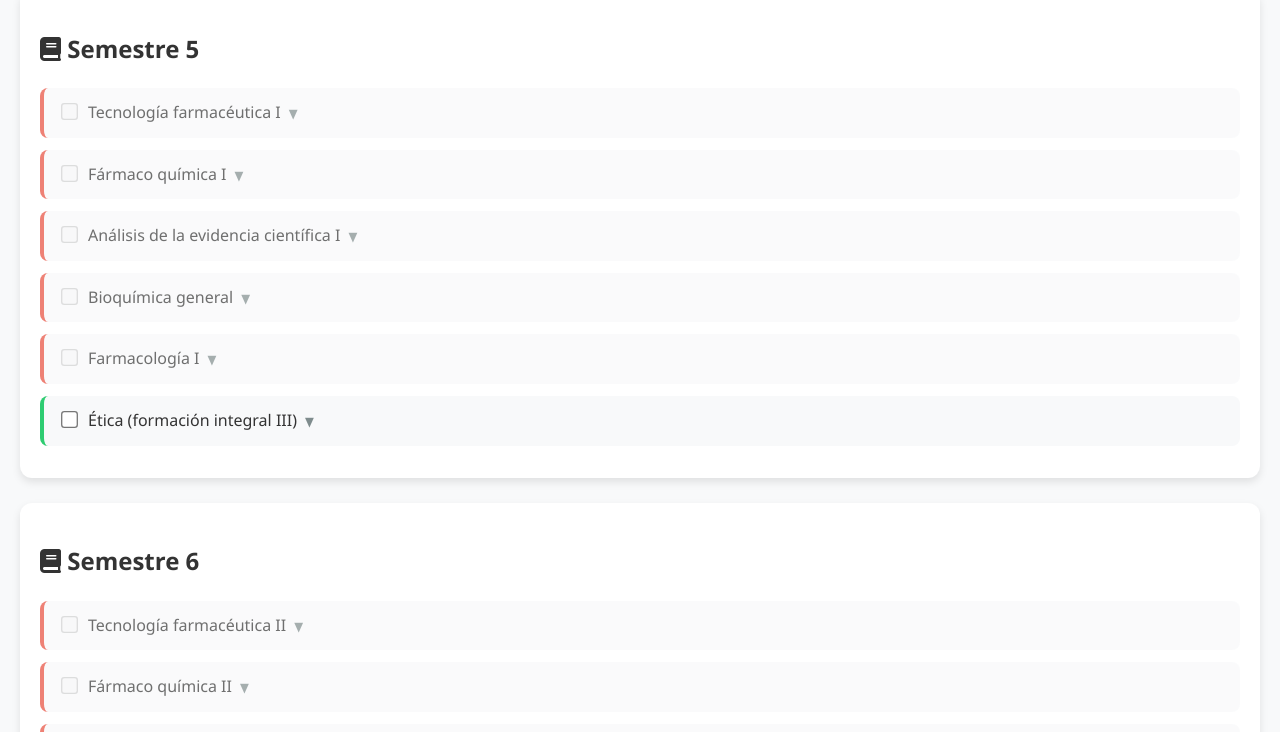
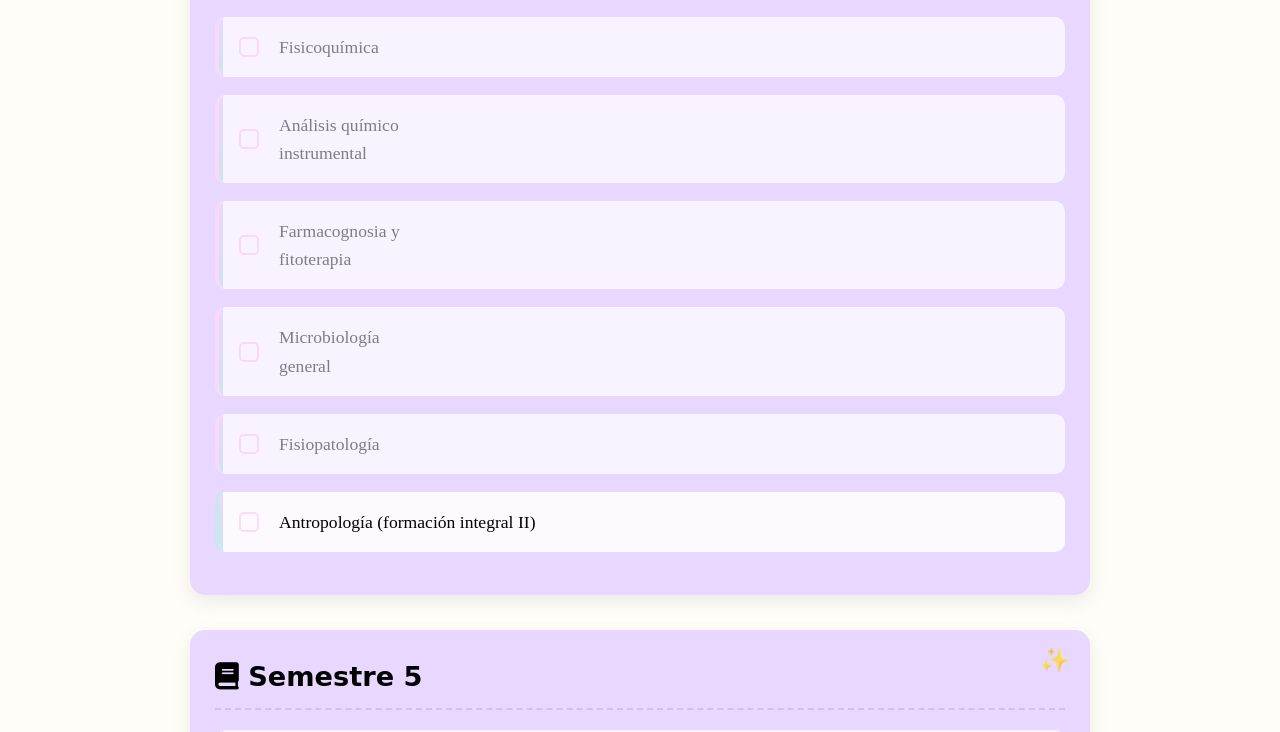
Before and after one commit to Binky-s/malla-interactiva, a plain HTML site: page index.html in a window 1280 px wide. Shown: the part 2068-2800 px from the top of the page. Drawn offline with Linux system fonts and the light colour scheme; a web font is replaced by a local one.

Commit message:
Update styles.css
actualizado y bonito

```diff
--- a/css/styles.css
+++ b/css/styles.css
@@ -1,101 +1,297 @@
-/* Estilos generales */
+/* ---------------------------------- */
+/* RESET Y CONFIGURACIONES GENERALES */
+/* ---------------------------------- */
+* {
+    margin: 0;
+    padding: 0;
+    box-sizing: border-box;
+}
+
+:root {
+    --color-approve: #C9E7ED;    /* Azul pastel (aprobado) */
+    --color-pending: #FDDAF5;    /* Rosa pastel (pendiente) */
+    --color-semester: #E8D8FF;   /* Lila pastel (semestres) */
+    --color-bg: #FFFDF7;         /* Fondo crema */
+    --color-text: #000000;       /* Texto negro */
+}
+
+/* ------------------------- */
+/* FUENTES PERSONALIZADAS */
+/* ------------------------- */
+@import url('https://fonts.googleapis.com/css2?family=Nixie+One&display=swap');
+@import url('https://fonts.googleapis.com/css2?family=Bookman+Old+Style:ital,wght@0,400;0,700;1,400&display=swap');
+
+/* Fuente Lucida Handwriting (fallback para todos los navegadores) */
+@font-face {
+    font-family: 'Lucida Handwriting';
+    src: local('Lucida Handwriting'),
+         local('LucidaHandwriting'),
+         url('https://fonts.cdnfonts.com/css/lucida-handwriting') format('truetype');
+}
+
+/* ------------------------- */
+/* ESTILOS GENERALES */
+/* ------------------------- */
 body {
-    font-family: 'Segoe UI', Tahoma, Geneva, Verdana, sans-serif;
-    margin: 0;
-    padding: 20px;
-    background-color: #f8f9fa;
-    color: #333;
+    font-family: 'Bookman Old Style', serif;
+    background-color: var(--color-bg);
+    color: var(--color-text);
     line-height: 1.6;
+    padding: 30px;
+    min-height: 100vh;
+}
+
+/* ------------------------- */
+/* TÍTULO PRINCIPAL */
+/* ------------------------- */
+.header-container {
+    text-align: center;
+    margin-bottom: 40px;
+    position: relative;
 }
 
 h1 {
-    color: #2c3e50;
-    text-align: center;
-    margin-bottom: 30px;
-    font-size: 2.2em;
+    font-family: 'Nixie One', cursive;
+    font-size: 2.8rem;
+    display: inline-block;
+    position: relative;
+    padding-bottom: 10px;
 }
 
-/* Tarjetas de semestres */
+h1::after {
+    content: "✨";
+    position: absolute;
+    right: -40px;
+    top: -15px;
+    font-size: 1.8rem;
+    animation: twinkle 2s infinite alternate;
+}
+
+/* ------------------------- */
+/* CONTENEDOR DE SEMESTRES */
+/* ------------------------- */
+#malla-container {
+    max-width: 900px;
+    margin: 0 auto;
+}
+
+/* ------------------------- */
+/* TARJETAS DE SEMESTRE */
+/* ------------------------- */
 .semester {
-    background: white;
-    margin-bottom: 25px;
-    padding: 20px;
-    border-radius: 12px;
-    box-shadow: 0 4px 8px rgba(0, 0, 0, 0.1);
-    transition: transform 0.3s ease;
+    background-color: var(--color-semester);
+    margin-bottom: 35px;
+    padding: 25px;
+    border-radius: 15px;
+    box-shadow: 0 6px 20px rgba(0, 0, 0, 0.08);
+    position: relative;
+    overflow: hidden;
+    transition: transform 0.4s ease, box-shadow 0.4s ease;
+}
+
+.semester::before {
+    content: "✨";
+    position: absolute;
+    top: 15px;
+    right: 20px;
+    font-size: 1.5rem;
+    opacity: 0.8;
+    animation: float 4s ease-in-out infinite;
 }
 
 .semester:hover {
-    transform: translateY(-5px);
+    transform: translateY(-7px);
+    box-shadow: 0 12px 25px rgba(0, 0, 0, 0.12);
 }
 
-/* Items de ramos */
-.course {
-    margin: 12px 0;
-    padding: 12px 15px;
-    border-left: 4px solid #3498db;
-    background: #f8f9fa;
-    border-radius: 8px;
+.semester h2 {
+    font-family: 'Lucida Handwriting', cursive;
+    font-size: 1.7rem;
+    margin-bottom: 20px;
+    color: var(--color-text);
+    border-bottom: 2px dashed rgba(0, 0, 0, 0.1);
+    padding-bottom: 10px;
     position: relative;
 }
 
-.locked {
-    border-left-color: #e74c3c;
-    opacity: 0.7;
+/* ------------------------- */
+/* ITEMS DE RAMOS */
+/* ------------------------- */
+.course {
+    background-color: rgba(255, 255, 255, 0.85);
+    margin: 18px 0;
+    padding: 16px 20px;
+    border-radius: 10px;
+    transition: all 0.3s ease;
+    display: flex;
+    align-items: center;
+    position: relative;
+    overflow: hidden;
 }
 
-.unlocked {
-    border-left-color: #2ecc71;
+.course::before {
+    content: "";
+    position: absolute;
+    left: 0;
+    top: 0;
+    height: 100%;
+    width: 4px;
+    background: linear-gradient(to bottom, #E8D8FF, #C9E7ED);
 }
 
-/* Checkboxes */
-input[type="checkbox"] {
-    margin-right: 12px;
-    transform: scale(1.3);
-    cursor: pointer;
+.course:hover {
+    background-color: rgba(255, 255, 255, 0.95);
+    transform: translateX(5px);
 }
 
-/* Acordeón (prerrequisitos y desbloqueos) */
+/* ------------------------- */
+/* CHECKBOXES PERSONALIZADOS */
+/* ------------------------- */
+input[type="checkbox"] {
+    -webkit-appearance: none;
+    -moz-appearance: none;
+    appearance: none;
+    width: 20px;
+    height: 20px;
+    border: 2px solid var(--color-pending);
+    border-radius: 5px;
+    margin-right: 15px;
+    cursor: pointer;
+    position: relative;
+    transition: all 0.3s ease;
+    flex-shrink: 0;
+}
+
+input[type="checkbox"]:checked {
+    background-color: var(--color-approve);
+    border-color: var(--color-approve);
+}
+
+input[type="checkbox"]:checked::after {
+    content: "✓";
+    position: absolute;
+    color: #5A5A5A;
+    font-size: 14px;
+    left: 3px;
+    top: -1px;
+    font-weight: bold;
+}
+
+/* ------------------------- */
+/* ETIQUETAS Y TEXTO */
+/* ------------------------- */
+.course label {
+    font-size: 1.1rem;
+    cursor: pointer;
+    flex-grow: 1;
+    transition: color 0.3s ease;
+    position: relative;
+    padding-left: 5px;
+}
+
+.course label:hover {
+    color: #333;
+}
+
+/* ------------------------- */
+/* ACORDEÓN (PRERREQUISITOS) */
+/* ------------------------- */
 .prereq, .unlocks {
     max-height: 0;
     overflow: hidden;
     opacity: 0;
-    transition: all 0.3s ease;
-    margin-left: 28px;
-    font-size: 0.9em;
+    font-size: 0.95rem;
+    margin-left: 35px;
     color: #555;
-    background: #f1f1f1;
-    border-radius: 4px;
-    padding: 0 10px;
+    transition: all 0.5s ease;
+    background-color: rgba(255, 255, 255, 0.7);
+    border-radius: 0 0 8px 8px;
+}
+
+.prereq {
+    margin-top: 8px;
 }
 
 .prereq.visible, .unlocks.visible {
-    max-height: 100px;
+    max-height: 150px;
     opacity: 1;
-    padding: 8px 10px;
-    margin-top: 8px;
+    padding: 10px 15px;
     margin-bottom: 5px;
 }
 
-/* Icono de flecha */
-.course label::after {
-    content: "▼";
-    font-size: 0.8em;
-    margin-left: 8px;
-    color: #7f8c8d;
-    transition: transform 0.3s;
+/* ------------------------- */
+/* ESTADOS (APROBADO/BLOQUEADO) */
+/* ------------------------- */
+.unlocked {
+    border-left: 4px solid var(--color-approve);
 }
 
-.course label.active::after {
-    transform: rotate(180deg);
+.locked {
+    border-left: 4px solid var(--color-pending);
+    opacity: 0.8;
 }
 
-/* Responsive */
+.locked label {
+    color: #666;
+}
+
+/* ------------------------- */
+/* ANIMACIONES */
+/* ------------------------- */
+@keyframes twinkle {
+    0% { opacity: 0.5; transform: scale(0.8) rotate(-10deg); }
+    100% { opacity: 1; transform: scale(1.1) rotate(5deg); }
+}
+
+@keyframes float {
+    0%, 100% { transform: translateY(0) rotate(0deg); }
+    50% { transform: translateY(-8px) rotate(5deg); }
+}
+
+@keyframes fadeIn {
+    from { opacity: 0; transform: translateY(30px); }
+    to { opacity: 1; transform: translateY(0); }
+}
+
+.semester {
+    animation: fadeIn 0.7s ease forwards;
+    opacity: 0;
+}
+
+.semester:nth-child(1) { animation-delay: 0.1s; }
+.semester:nth-child(2) { animation-delay: 0.2s; }
+.semester:nth-child(3) { animation-delay: 0.3s; }
+.semester:nth-child(4) { animation-delay: 0.4s; }
+.semester:nth-child(5) { animation-delay: 0.5s; }
+.semester:nth-child(6) { animation-delay: 0.6s; }
+.semester:nth-child(7) { animation-delay: 0.7s; }
+.semester:nth-child(8) { animation-delay: 0.8s; }
+.semester:nth-child(9) { animation-delay: 0.9s; }
+.semester:nth-child(10) { animation-delay: 1s; }
+
+/* ------------------------- */
+/* DISEÑO RESPONSIVE */
+/* ------------------------- */
 @media (max-width: 768px) {
     body {
-        padding: 10px;
-    }
-    .semester {
         padding: 15px;
     }
+
+    h1 {
+        font-size: 2rem;
+    }
+
+    .semester {
+        padding: 20px 15px;
+    }
+
+    .course {
+        padding: 12px 15px;
+    }
+
+    input[type="checkbox"] {
+        width: 18px;
+        height: 18px;
+        margin-right: 10px;
+    }
 }
```
